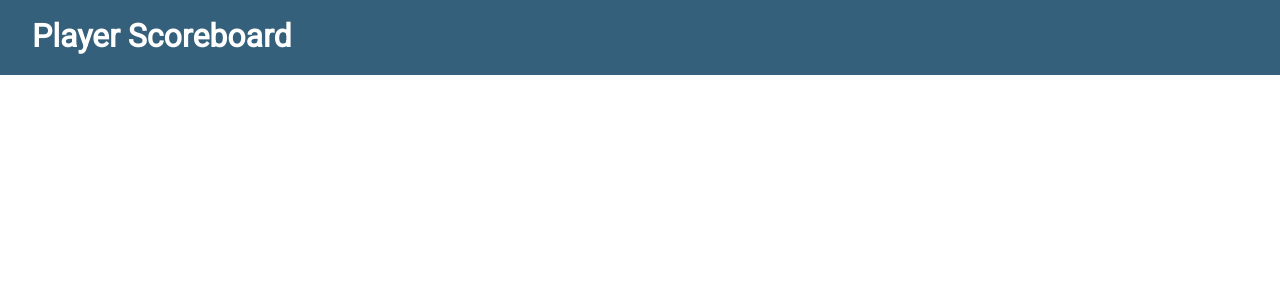
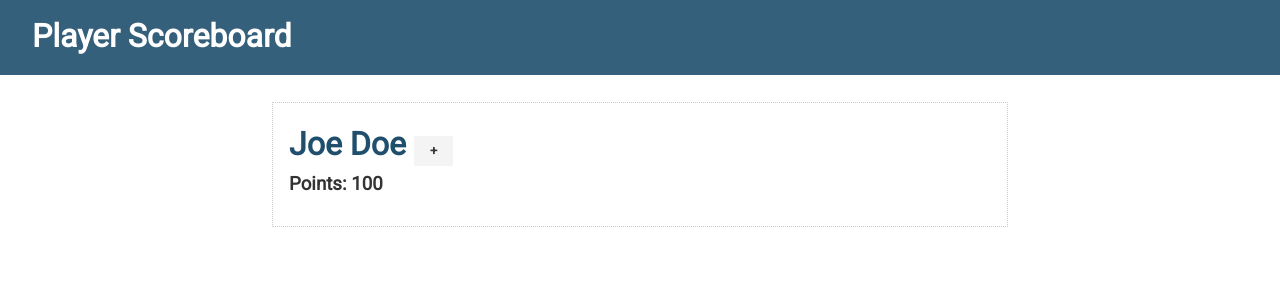
Before and after one commit to BeataJ/scoreBoard-svelte, a Svelte app: page / in a window 1280 px wide. Shown: the top 300 px of the page. Built offline with nearby package versions, Linux system fonts and the light colour scheme.

Commit message:
add Player to container

```diff
--- a/src/App.svelte
+++ b/src/App.svelte
@@ -4,4 +4,6 @@
 </script>
 
 <Navbar />
-<div class="container" />
+<div class="container">
+  <Player />
+</div>
```
